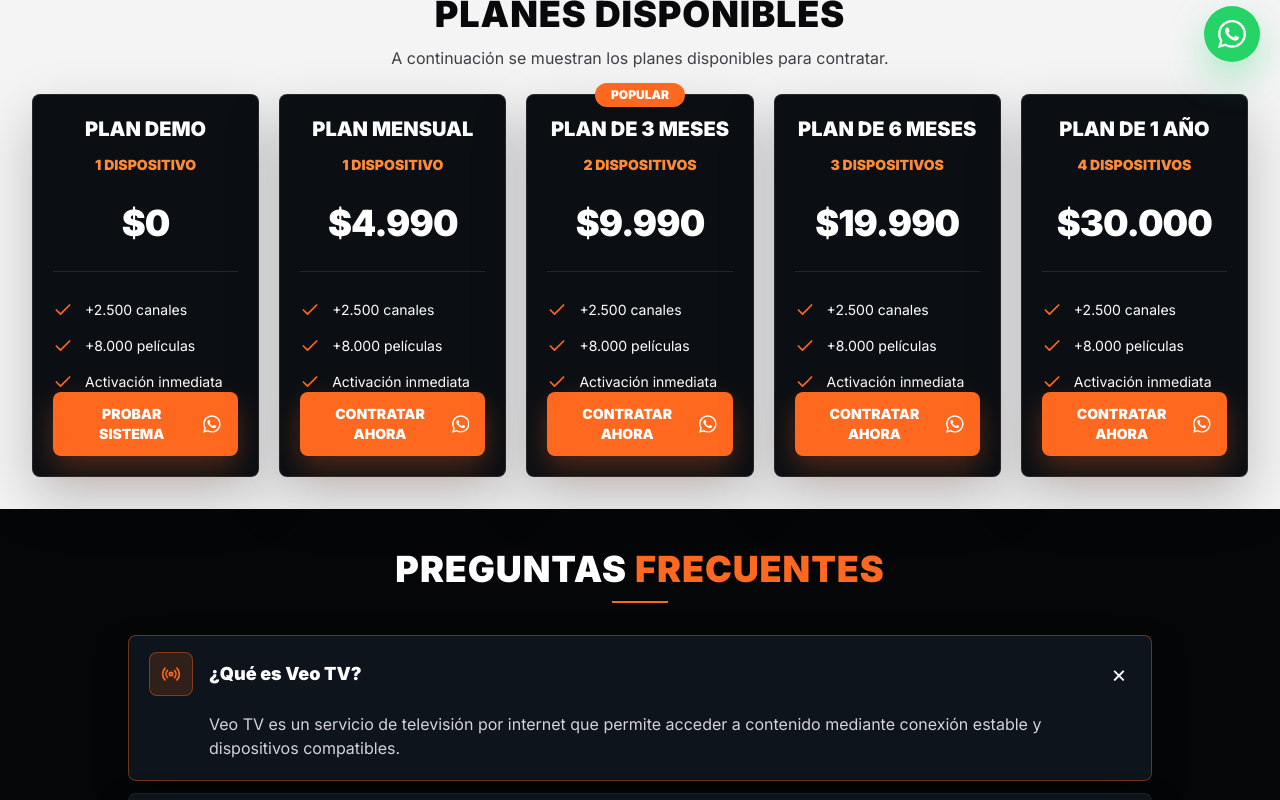
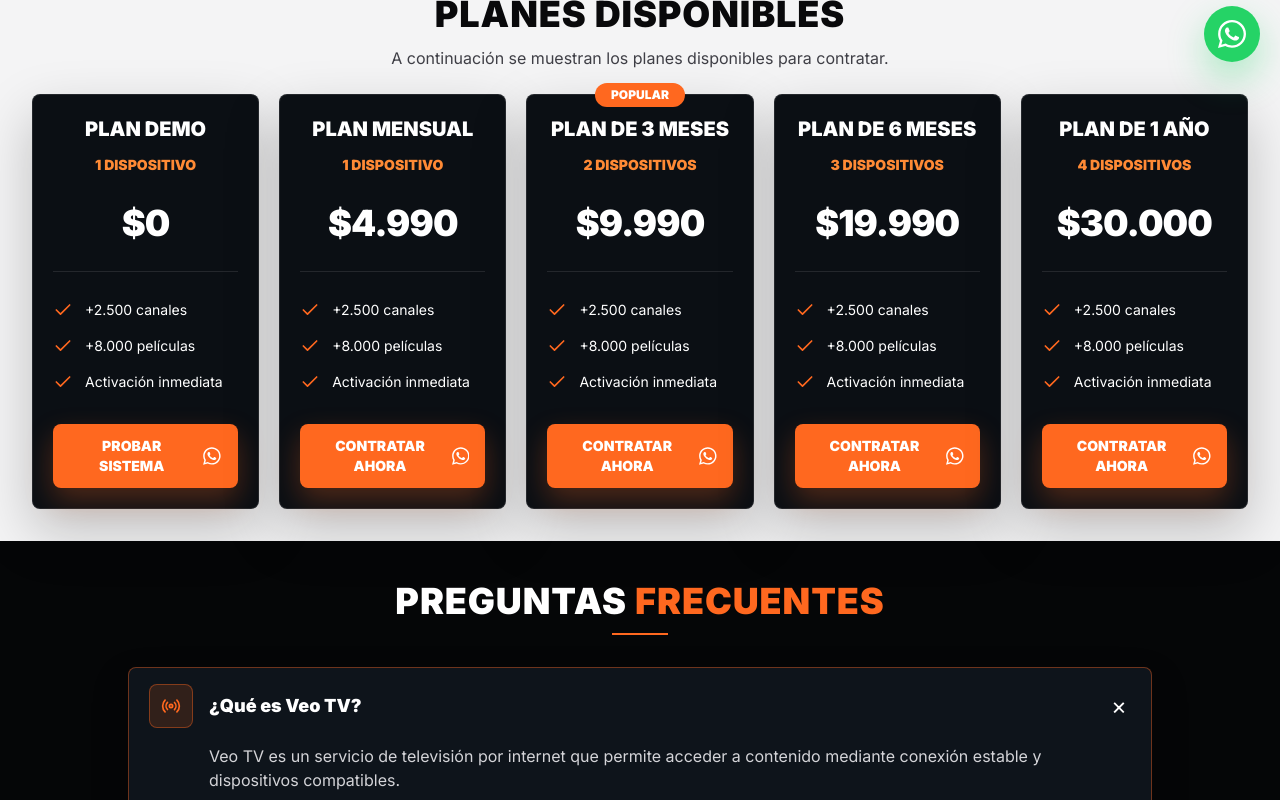
Before and after one commit to jorgearaya1987/veotv, a Next.js app: page / in a window 1280 px wide. Shown: the part 718-1518 px from the top of the page. Built offline with nearby package versions, Linux system fonts and the light colour scheme.

Commit message:
Actualización sitio Veo TV

```diff
--- a/app/globals.css
+++ b/app/globals.css
@@ -47,13 +47,17 @@
 }
 
 .hero-side-image-left {
+  display: none;
   left: -42vw;
   transform: rotate(-6deg);
 }
 
 .hero-side-image-right {
-  right: -42vw;
-  transform: rotate(6deg);
+  left: 50%;
+  right: auto;
+  width: min(118vw, 520px);
+  opacity: 0.32;
+  transform: translateX(-50%) rotate(0deg);
 }
 
 .hero-side-fade {
@@ -83,6 +87,7 @@
   }
 
   .hero-side-image-left {
+    display: block;
     left: -8vw;
     transform: translateY(-50%);
   }
--- a/components/PlansSection.tsx
+++ b/components/PlansSection.tsx
@@ -31,7 +31,7 @@
 
               <div className="my-7 h-px bg-white/10" />
 
-              <ul className="space-y-4 text-sm">
+              <ul className="mb-8 space-y-4 text-sm">
                 {features.map((feature) => (
                   <li key={feature} className="flex items-center gap-3">
                     <Check className="h-5 w-5 shrink-0 text-ember-500" />
```
